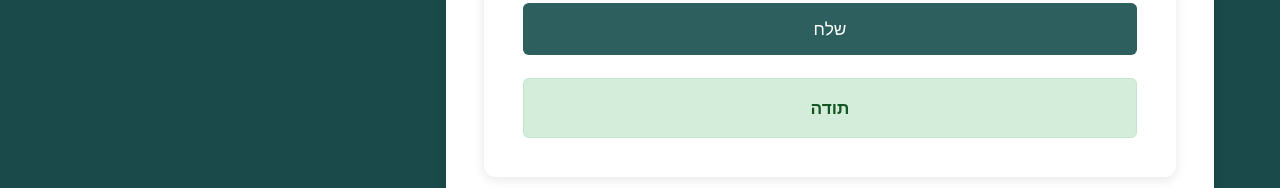
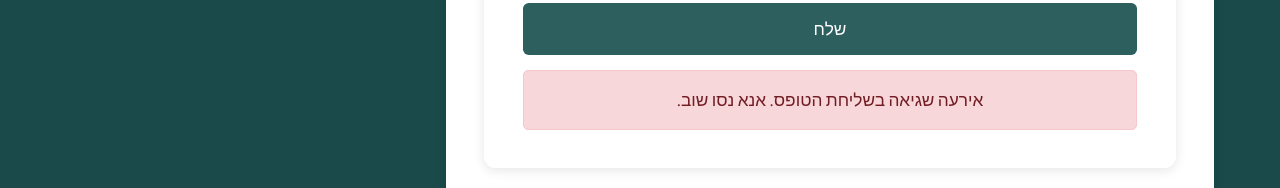
Before and after one commit to SenseiFisher/drfisher, a React (Create React App) app: page /referral in a window 1280 px wide. Both pictures are taken after typing "Sample", "Sample", "name@example.com", "5551234", "Sample", "Sample" into the empty fields and a click on the button "שלח". Shown: the part 361-549 px from the top of the page. Built offline with nearby package versions, Linux system fonts and the light colour scheme.

Commit message:
Add refferal email

```diff
--- a/src/pages/Referral.js
+++ b/src/pages/Referral.js
@@ -28,6 +28,8 @@ function Referral() {
     content: ''
   });
   const [showThankYou, setShowThankYou] = useState(false);
+  const [isSubmitting, setIsSubmitting] = useState(false);
+  const [errorMessage, setErrorMessage] = useState('');
 
   const handleChange = (e) => {
     setFormData({
@@ -36,8 +38,28 @@ function Referral() {
     });
   };
 
-  const handleSubmit = (e) => {
+  const handleSubmit = async (e) => {
     e.preventDefault();
+    setIsSubmitting(true);
+    setErrorMessage('');
+
+    try {
+      const response = await fetch('https://formspree.io/f/xrbnrobb', {
+        method: 'POST',
+        headers: {
+          'Content-Type': 'application/json',
+        },
+        body: JSON.stringify({
+          name: formData.name,
+          address: formData.address,
+          email: formData.email,
+          phone: formData.phone,
+          subject: formData.subject,
+          content: formData.content
+        })
+      });
+
+      if (response.ok) {
         setShowThankYou(true);
         setFormData({
           name: '',
@@ -50,6 +72,15 @@ function Referral() {
         setTimeout(() => {
           setShowThankYou(false);
         }, 5000);
+      } else {
+        setErrorMessage('אירעה שגיאה בשליחת הטופס. אנא נסו שוב.');
+      }
+    } catch (error) {
+      console.error('Error submitting form:', error);
+      setErrorMessage('אירעה שגיאה בשליחת הטופס. אנא נסו שוב.');
+    } finally {
+      setIsSubmitting(false);
+    }
   };
 
   return (
@@ -127,11 +158,27 @@ function Referral() {
             />
           </div>
 
-          <button type="submit" className="submit-btn">שלח</button>
+          <button type="submit" className="submit-btn" disabled={isSubmitting}>
+            {isSubmitting ? 'שולח...' : 'שלח'}
+          </button>
+
+          {errorMessage && (
+            <div className="error-message" style={{
+              marginTop: '15px',
+              padding: '15px',
+              backgroundColor: '#f8d7da',
+              color: '#721c24',
+              border: '1px solid #f5c6cb',
+              borderRadius: '5px',
+              textAlign: 'center'
+            }}>
+              {errorMessage}
+            </div>
+          )}
 
           {showThankYou && (
             <div className="thank-you-message">
-              תודה
+              תודה! הפנייתך התקבלה בהצלחה.
             </div>
           )}
         </form>
```
Lines whose indentation alone changed are shown as unchanged.
